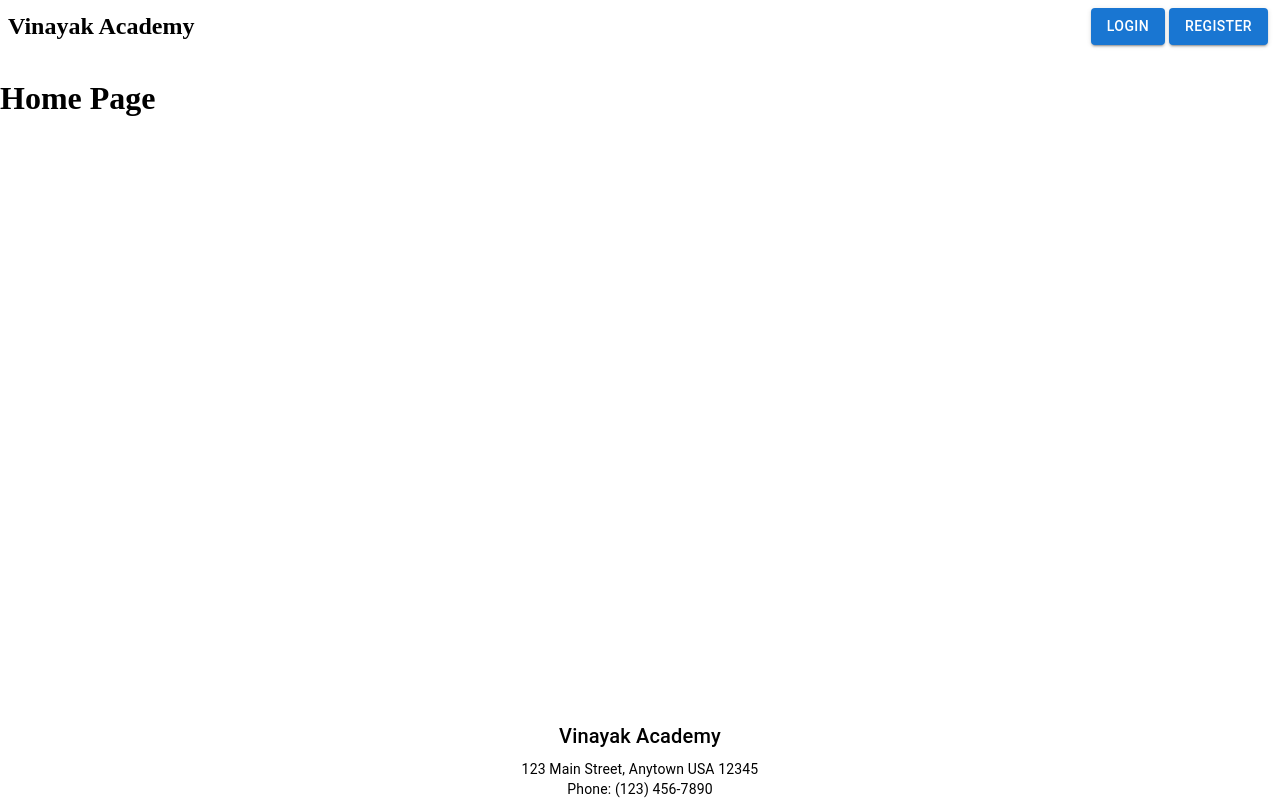
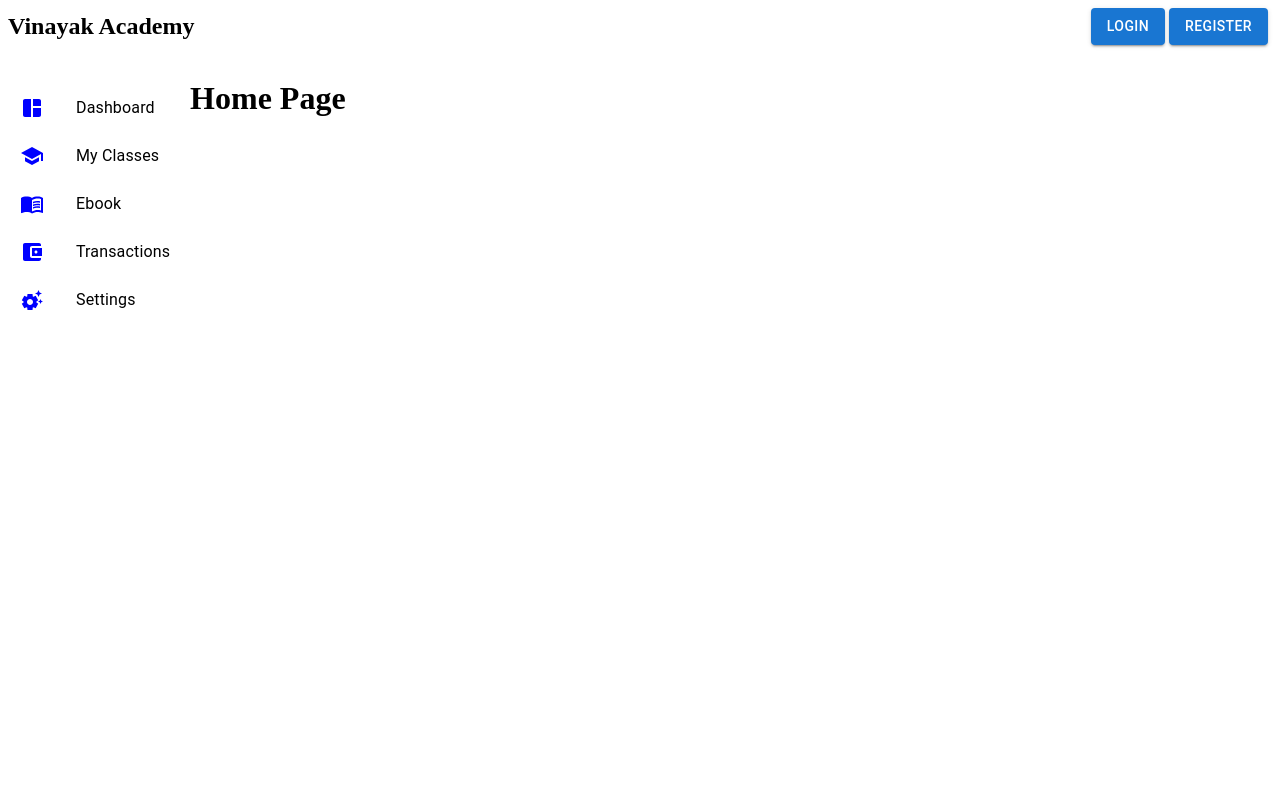
Before and after one commit to amanag0101/vinayak-academy, a Next.js app: page / in a window 1280 px wide. Shown: the top 800 px of the page. Built offline with nearby package versions, Linux system fonts and the light colour scheme.

Commit message:
added sidebar

```diff
--- /dev/null
+++ b/app/components/Sidebar.tsx
@@ -0,0 +1,60 @@
+import SpaceDashboardIcon from "@mui/icons-material/SpaceDashboard";
+import SchoolIcon from "@mui/icons-material/School";
+import MenuBookIcon from "@mui/icons-material/MenuBook";
+import AccountBalanceWalletIcon from "@mui/icons-material/AccountBalanceWallet";
+import SettingsSuggestIcon from "@mui/icons-material/SettingsSuggest";
+import {
+  Box,
+  List,
+  ListItemButton,
+  ListItemIcon,
+  ListItemText,
+  colors,
+} from "@mui/material";
+import Link from "next/link";
+export default function Sidebar() {
+  return (
+    <Box sx={{ borderRightWidth: "2px" }}>
+      <Box sx={{ height: "100%", padding: "4px" }}>
+        <Box sx={{ fontWeight: "700" }}>
+          <List disablePadding>
+            <ListItemButton>
+              <ListItemIcon>
+                <SpaceDashboardIcon sx={{color:"blue"}}/>
+              </ListItemIcon>
+              <ListItemText primary="Dashboard" />
+            </ListItemButton>
+            <ListItemButton>
+
+                <ListItemIcon sx={{color:"blue"}}>
+                  <SchoolIcon />
+                </ListItemIcon>
+                <ListItemText primary="My Classes" />
+
+            </ListItemButton>
+            <ListItemButton>
+                <ListItemIcon sx={{color:"blue"}}>
+                  <MenuBookIcon />
+                </ListItemIcon>
+
+                <ListItemText primary="Ebook" />
+            </ListItemButton>
+            <ListItemButton className="rounded-sm">
+                <ListItemIcon sx={{color:"blue"}}>
+                <AccountBalanceWalletIcon />
+                </ListItemIcon>
+
+                <ListItemText primary="Transactions"/>
+            </ListItemButton>
+            <ListItemButton className="rounded-sm">
+                <ListItemIcon sx={{color:"blue"}}>
+                <SettingsSuggestIcon />
+                </ListItemIcon>
+                <ListItemText primary="Settings"/>
+            </ListItemButton>
+          </List>
+        </Box>
+      </Box>
+    </Box>
+  );
+}
--- a/app/layout.tsx
+++ b/app/layout.tsx
@@ -2,6 +2,7 @@ import "./globals.css";
 import { Header } from "./components/Header";
 import { Footer } from "./components/Footer";
 import { Box } from "@mui/material";
+import Sidebar from "./components/Sidebar";
 
 export default function RootLayout({
   children,
@@ -15,12 +16,16 @@ export default function RootLayout({
           <Box sx={{ height: "10vh" }}>
             <Header />
           </Box>
-
+          <Box sx={{display:"flex"}}>
+          <Box sx={{position:"sticky",top:0, height: "100vh" }}>
+            <Sidebar/>
+            </Box>
           <Box sx={{ height: "80vh", display: "flex" }}>{children}</Box>
-
+          </Box>
           <Box sx={{ height: "10vh" }}>
             <Footer />
           </Box>
+
         </Box>
       </body>
     </html>
--- a/package.json
+++ b/package.json
@@ -11,7 +11,8 @@
   "dependencies": {
     "@emotion/react": "^11.11.1",
     "@emotion/styled": "^11.11.0",
-    "@mui/material": "^5.14.5",
+    "@mui/icons-material": "^5.14.6",
+    "@mui/material": "^5.14.6",
     "@types/node": "20.5.3",
     "@types/react": "18.2.21",
     "@types/react-dom": "18.2.7",
```
Also changed, not shown: 1 other file (tests, documents, lock files or other folders).
